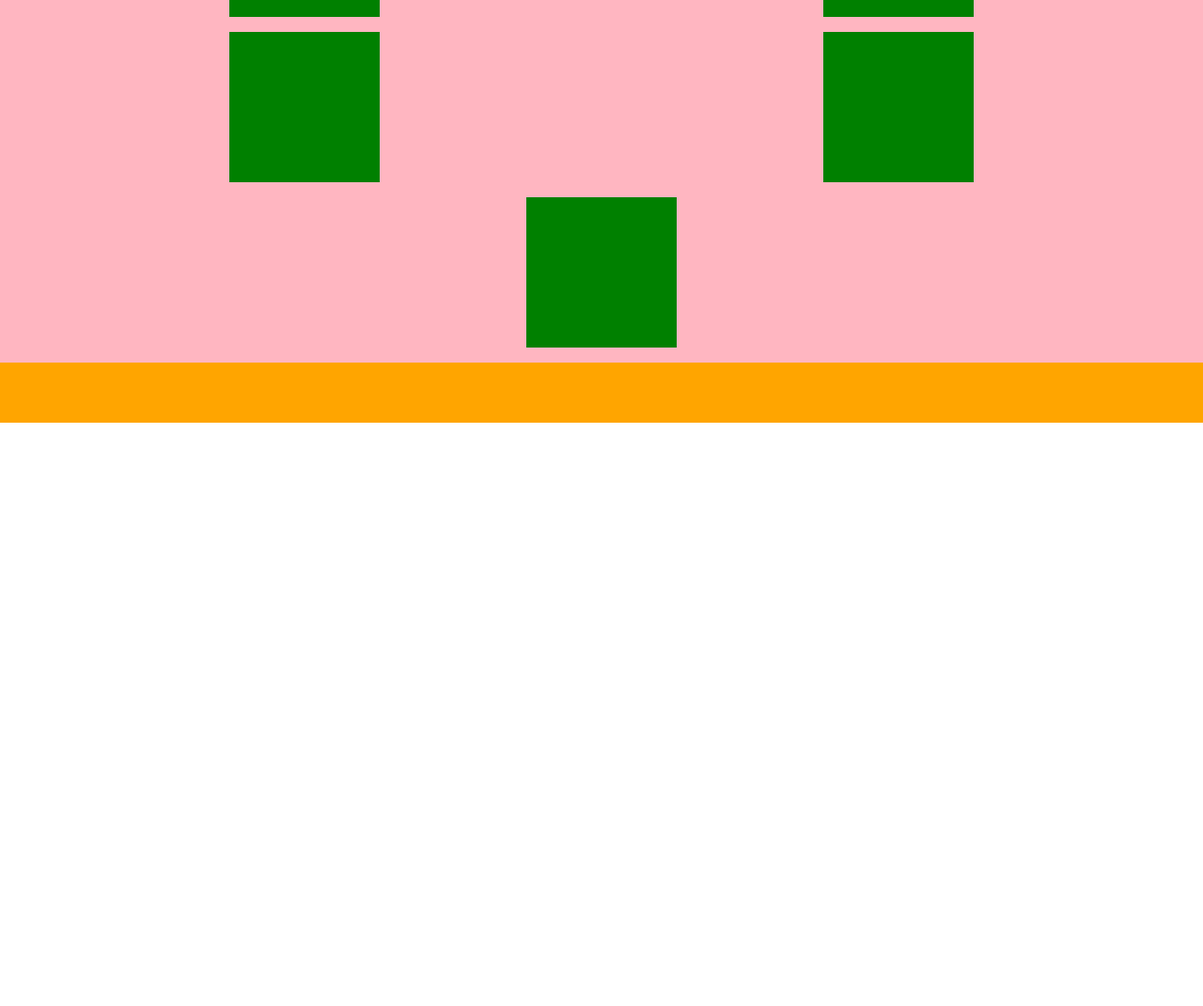
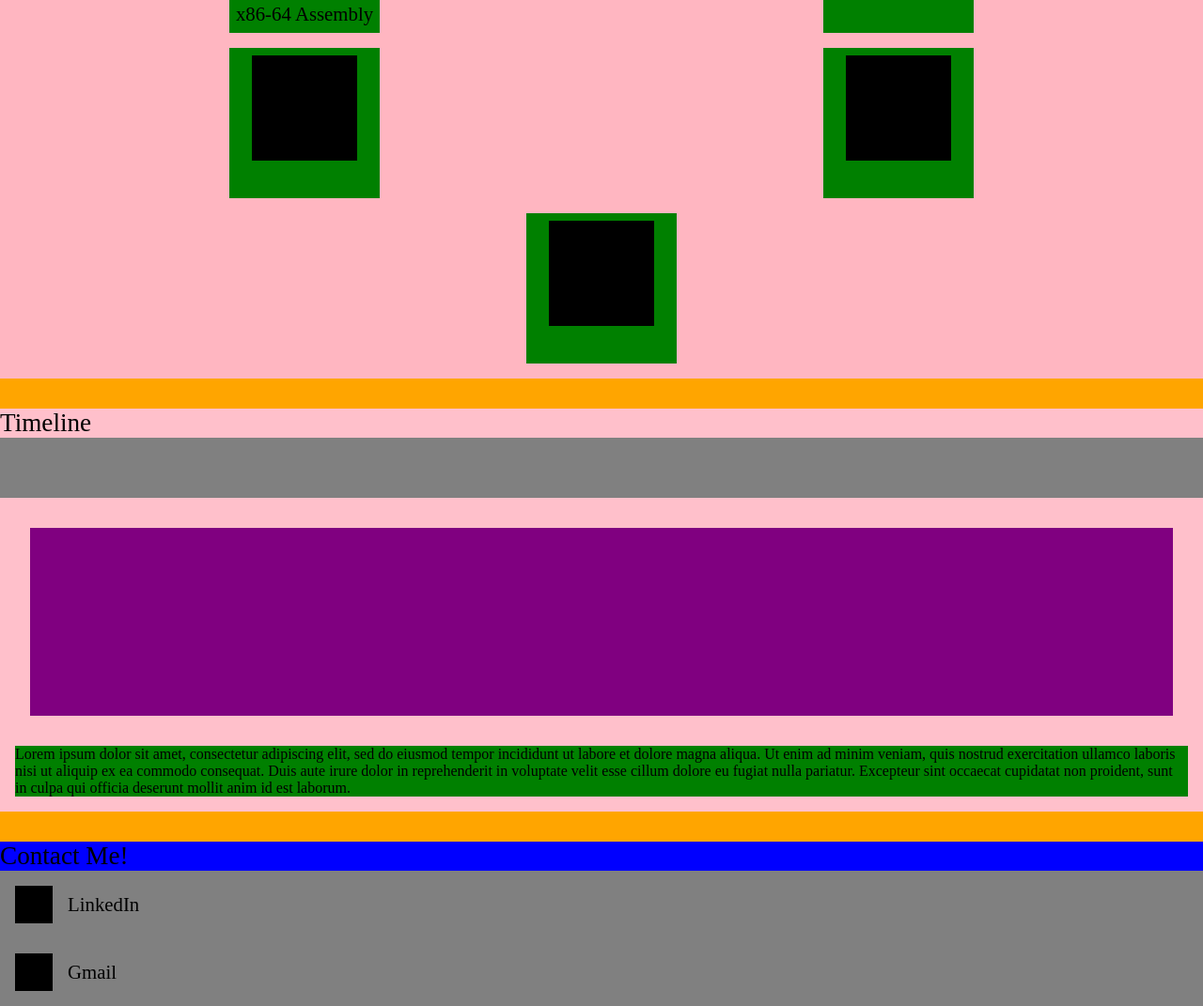
Before and after one commit to Jam0924/jamesmarciano, a website built with Vite: page index.html in a window 1280 px wide. Shown: the part 1506-2577 px from the top of the page at 94% size. Before the commit the page ends 1956 px from the top, so only its background shows below. Built offline with nearby package versions, Linux system fonts and the light colour scheme.

Commit message:
Finalized inital layout

```diff
--- a/css/styles.css
+++ b/css/styles.css
@@ -12,7 +12,7 @@
     --medium-border-size: 4px;
 
     --title-text: 1.7rem;
-    --subtitle-text: 1.4rem;
+    --subtitle-text: 1.3rem;
     --body-text: 1.1rem;
     --sub-text: 1rem;
 }
@@ -149,7 +149,8 @@ html, body, head, p{
 
 .about-me-body-text{
     background-color :green;
-    font-size: var(--body-text)
+    font-size: var(--body-text);
+    padding: 0 var(--small-gap);
 }
 
 
@@ -342,6 +343,20 @@ html, body, head, p{
     aspect-ratio: 1/1;
     align-self: center;
     justify-self: center;
+    display: grid;
+}
+
+.skill-image{
+    height: 112px;
+    aspect-ratio: 1/1;
+    background-color: black;
+    justify-self: center;
+    margin-top: var(--xsmall-gap);
+}
+
+.skill-text{
+    justify-self: center;
+    font-size: var(--subtitle-text);
 }
 
 .skill1{
@@ -361,10 +376,33 @@ html, body, head, p{
     grid-area: skill5;
 }
 
+
+
 .timeline-section{
     grid-area: timeline-bar;
     width: 100%;
     background-color: pink;
+}
+
+.timeline-section-title{
+    font-size: var(--title-text);
+}
+
+.timeline-bubbles{
+    background-color: gray;
+    height: 64px;
+}
+
+.timeline-image{
+    height: 200px;
+    margin: var(--medium-gap);
+    background-color: purple;
+}
+
+.timeline-description{
+    background-color: green;
+    margin: var(--small-gap);
+
 }
 
 .contacts-section{
@@ -372,3 +410,28 @@ html, body, head, p{
     width: 100%;
     background-color: blue;
 }
+
+.contacts-section-title{
+    width: 100%;
+    font-size: var(--title-text);
+}
+
+.contact{
+    width: 100%;
+    background-color: grey;
+    padding: var(--small-gap);
+    display: flex;
+    flex-direction: row;
+    align-items: center;
+    gap: var(--small-gap);
+}
+
+.contact-image{
+    height: var(--medium-icon);
+    aspect-ratio: 1/1;
+    background-color: black;
+}
+
+.contact-text{
+    font-size: var(--subtitle-text);
+}
--- a/index.html
+++ b/index.html
@@ -189,7 +189,7 @@
 
                     </div>
                     <div class = "skill-text">
-
+                        <p>x86-64 Assembly</p>
                     </div>
                 </div>
 
@@ -232,11 +232,43 @@
         </div>
 
         <div class = "timeline-section">
+            <div class = "timeline-section-title">
+                <p>Timeline</p>
+            </div>
+            <div class = "timeline-bubbles">
 
+            </div>
+            <div class = "timeline-image">
+
+            </div>
+            <div class = "timeline-description">
+                <p>
+                    Lorem ipsum dolor sit amet, consectetur adipiscing elit, sed do eiusmod tempor incididunt ut labore et dolore magna aliqua.
+                        Ut enim ad minim veniam, quis nostrud exercitation ullamco laboris nisi ut aliquip ex ea commodo consequat. Duis aute irure dolor in
+                        reprehenderit in voluptate velit esse cillum dolore eu fugiat nulla pariatur. Excepteur sint occaecat cupidatat non proident, sunt in culpa
+                        qui officia deserunt mollit anim id est laborum.
+                </p>
+            </div>
         </div>
 
         <div class = "contacts-section">
+            <div class = "contacts-section-title">
+                <p>Contact Me!</p>
+            </div>
 
+            <div class = "contact">
+                <div class = "contact-image">
+
+                </div>
+                <p class = "contact-text">LinkedIn</p>
+            </div>
+
+            <div class = "contact">
+                <div class = "contact-image">
+
+                </div>
+                <p class = "contact-text">Gmail</p>
+            </div>
         </div>
     </div>
   </body>
```
